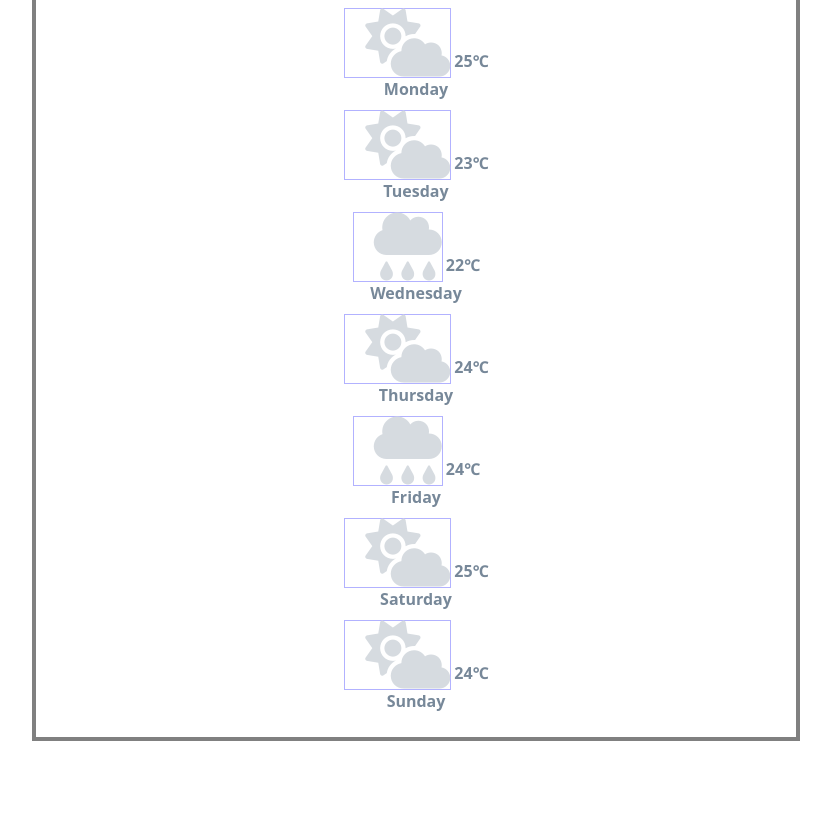
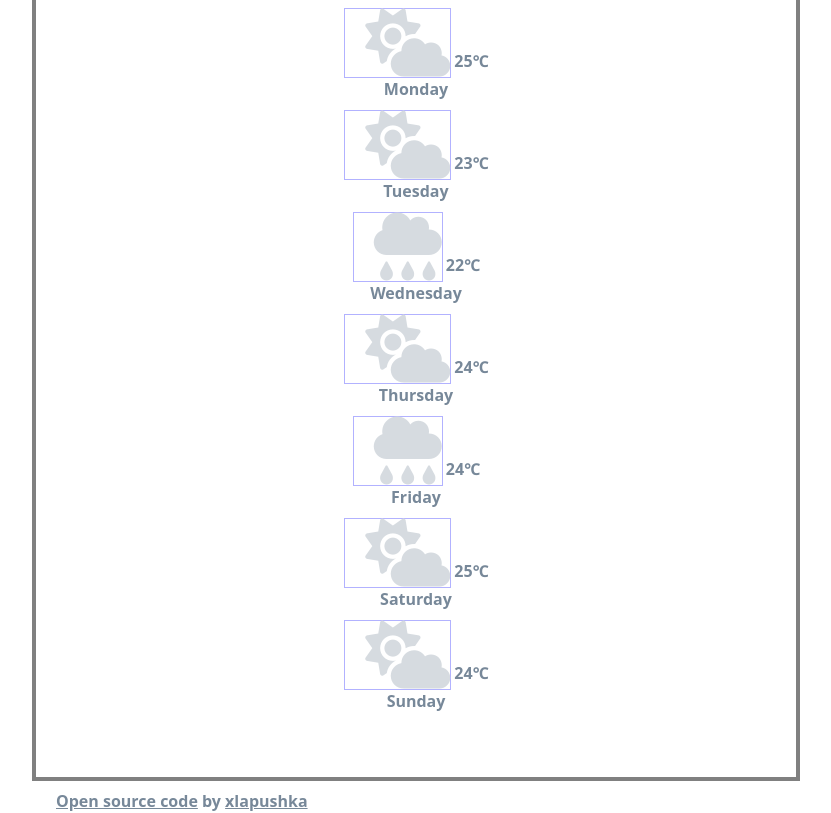
Before and after one commit to xlapushka/sheCodes-hw-2-6-4, a plain HTML site: page index.html in a window 1280 px wide. Shown: the part 981-1794 px from the top of the page, without its empty margins (224-1055 px from the left). Before the commit the page ends 1722 px from the top, so only its background shows below. Drawn offline with nearby package versions, Linux system fonts and the light colour scheme; no server answers.

Commit message:
added coded-by

```diff
--- a/index.html
+++ b/index.html
@@ -151,7 +151,15 @@
           Sunday
         </div>
       </section>
+
+        <p class="coded-by">
+          <a href="https://github.com/xlapushka/sheCodes-hw-2-6-4" rel="noopener nofollow noreferrer" class="link coded-github">Open source code</a>
+          by
+          <a href="https://github.com/xlapushka/sheCodes-hw-2-6-4" rel="noopener nofollow noreferrer" class="link coded-by-facebook">xlapushka</a>
+        </p>
     </div>
+
+
 
     <script src="./src/script.js">
 
--- a/src/styles.css
+++ b/src/styles.css
@@ -223,3 +223,21 @@ h2 {
   opacity: 0.4;
   color: #9d221e;
 }
+
+.coded-by {
+  text-align: start;
+  transform: translateY(72px);
+}
+
+.coded-github,
+.coded-by-facebook {
+  font-size: 16px;
+  color: inherit;
+  text-decoration: underline;
+  text-transform: none;
+}
+
+.coded-github:is(:hover, :focus),
+.coded-by-facebook:is(:hover, :focus) {
+  color: #9d221e;
+}
```
